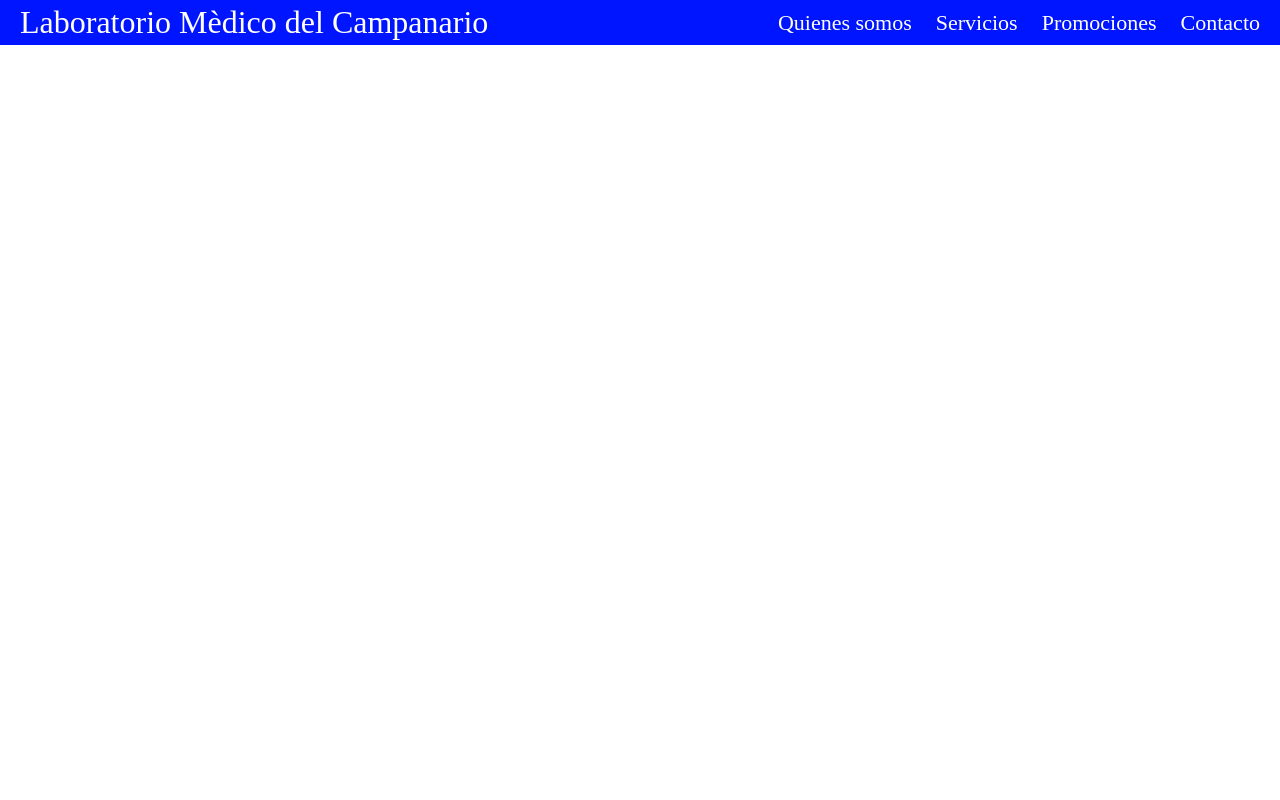
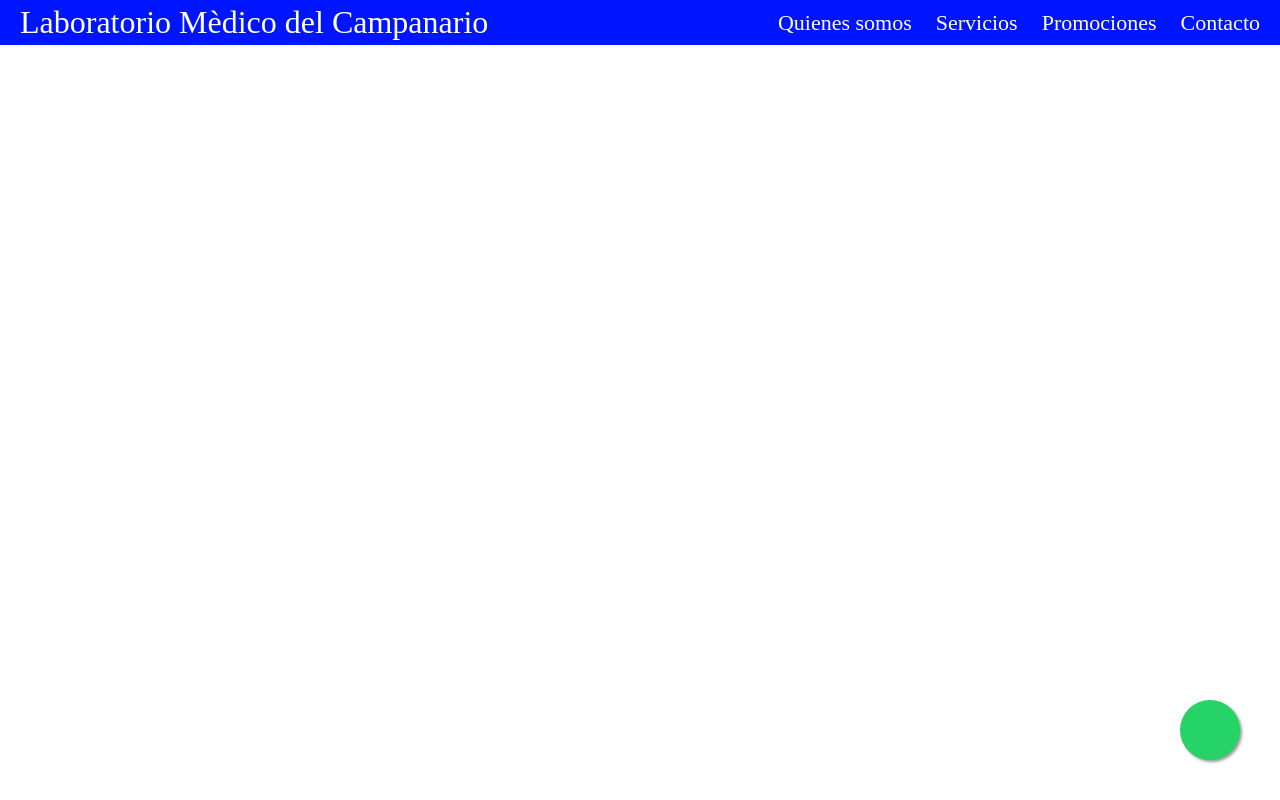
Before and after one commit to jonnypagliacci/webCampanario, a React (Create React App) app: page / in a window 1280 px wide. Built offline with nearby package versions, Linux system fonts and the light colour scheme.

Commit message:
subo botón wats

```diff
--- a/package.json
+++ b/package.json
@@ -11,6 +11,7 @@
     "@types/react": "^18.0.28",
     "@types/react-dom": "^18.0.10",
     "react": "^18.2.0",
+    "react-bootstrap": "^2.7.2",
     "react-dom": "^18.2.0",
     "react-router-dom": "^6.8.1",
     "react-scripts": "5.0.1",
--- a/src/App.tsx
+++ b/src/App.tsx
@@ -1,5 +1,7 @@
 import Navbar from "./Components/Navbar";
-import "./styleNavbar.css";
+import BotonWatss from "./Components/Wats";
+import "./EstilosComponentes/styleNavbar.css";
+import "./EstilosComponentes/watsstyle.css"
 import Principal from "./Pages/Principal";
 import Contacto from "./Pages/Contacto";
 import Promociones from "./Pages/Promociones";
@@ -11,6 +13,7 @@ function App() {
   return (
     <>
       <Navbar />
+      <BotonWatss />
       <div>
         <Routes>
           <Route path="/Principal" element = {<Principal /> } />
--- /dev/null
+++ b/src/Components/Wats.tsx
@@ -0,0 +1,9 @@
+
+export default function BotonWatss () {
+    return (
+        <div>
+            <a href="https://api.whatsapp.com/send?phone=5195508107&text=Hola%21%20Quisiera%20m%C3%A1s%20informaci%C3%B3n%20sobre%20Varela%202." className="float"></a>
+            <i className="fa fa-whatsapp my-float"></i>
+        </div>
+    )
+}
--- /dev/null
+++ b/src/EstilosComponentes/watsstyle.css
@@ -0,0 +1,23 @@
+.float{
+	position:fixed;
+	width:60px;
+	height:60px;
+	bottom:40px;
+	right:40px;
+	background-color:#25d366;
+	color:#FFF;
+	border-radius:50px;
+	text-align:center;
+  font-size:30px;
+	box-shadow: 2px 2px 3px #999;
+  z-index:100;
+}
+.float:hover {
+	text-decoration: none;
+	color: #25d366;
+  background-color:#fff;
+}
+
+.my-float{
+	margin-top:16px;
+}
```
Also changed, not shown: public/index.html (+5 -4 lines), Carpeta imagen Wats/whatsapp.png (added), src/EstilosComponentes/styleNavbar.css (renamed from src/styleNavbar.css), 1 other file (tests, documents, lock files or other folders).
